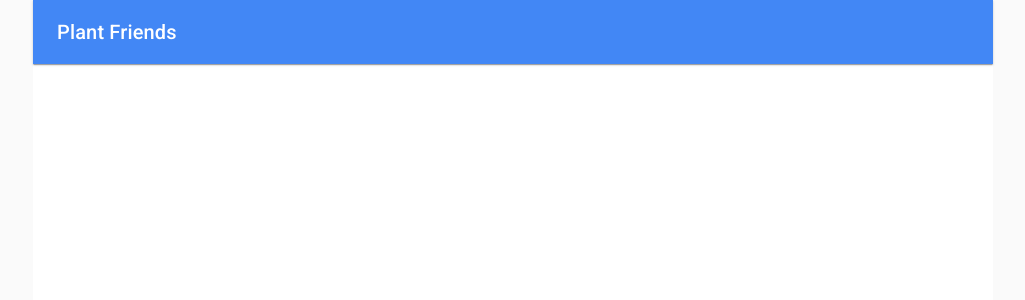
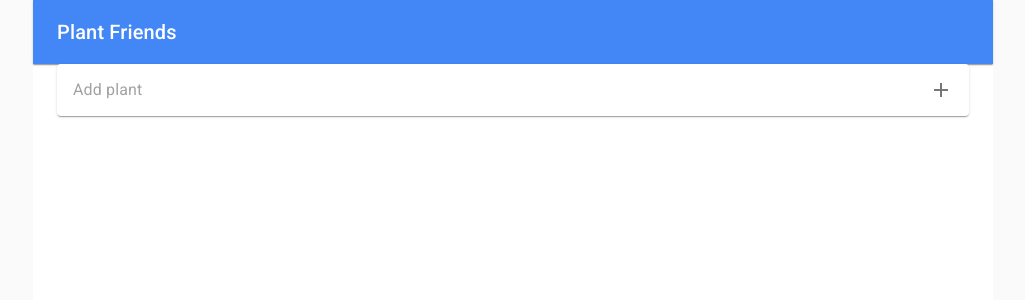
Before and after one commit to thunderlabs-tech/plant-friends, a React (Create React App) app in the folder clients/web-app/: page / in a window 1280 px wide. Shown: the top 300 px of the page, without its empty margins (127-1152 px from the left). Built offline with nearby package versions, Linux system fonts and the light colour scheme.

Commit message:
Add <NewPlantInput>

```diff
--- /dev/null
+++ b/clients/web-app/src/NewPlantInput.tsx
@@ -0,0 +1,53 @@
+import React, { useState, useCallback } from 'react';
+import { InputBase, IconButton, Icon, Paper, Box } from '@material-ui/core';
+import withStyles, { WithStyles } from '@material-ui/core/styles/withStyles';
+import { Theme } from '@material-ui/core/styles/createMuiTheme';
+import createStyles from '@material-ui/core/styles/createStyles';
+
+export type NewPlantInputProps = {
+  onAddNewPlant: (name: string) => void;
+};
+
+const styles = (theme: Theme) =>
+  createStyles({
+    root: {
+      paddingTop: 2,
+      paddingBottom: 2,
+      paddingLeft: theme.spacing(2),
+      paddingRight: theme.spacing(0.5),
+    },
+    input: {
+      flexGrow: 1,
+    },
+  });
+
+const NewPlantInput: React.SFC<WithStyles<typeof styles> & NewPlantInputProps> = ({ onAddNewPlant, classes }) => {
+  const [nameValue, setNameValue] = useState('');
+
+  return (
+    <Paper
+      component="form"
+      className={classes.root}
+      onSubmit={(e) => {
+        e.preventDefault();
+        onAddNewPlant(nameValue);
+      }}
+    >
+      <Box display="flex">
+        <InputBase
+          placeholder="Add plant"
+          id="newPlant-name"
+          name="newPlant-name"
+          value={nameValue}
+          onChange={useCallback((e) => setNameValue(e.currentTarget.value), [setNameValue])}
+          className={classes.input}
+        />
+        <IconButton type="submit">
+          <Icon>add</Icon>
+        </IconButton>
+      </Box>
+    </Paper>
+  );
+};
+
+export default withStyles(styles)(NewPlantInput);
--- a/clients/web-app/src/PlantListScreen.tsx
+++ b/clients/web-app/src/PlantListScreen.tsx
@@ -15,6 +15,7 @@ import { Collection } from './state/useCollection';
 import partition from 'lodash/partition';
 import { Plant, lastWateredAt } from './data/Plant';
 import { waterPlant } from './app/actions';
+import NewPlantInput from './NewPlantInput';
 
 export type PlantListScreenProps = {
   plants: Collection<Plant>;
@@ -43,8 +44,12 @@ const PlantListScreen: React.FC<PlantListScreenProps> = ({ plants }) => {
     waterPlant({ ...plant, wateringTimes: [new Date(), ...plant.wateringTimes] }, plants.dispatch);
   };
 
+  const onAddNewPlant = (name: string) => {
+    console.log('add plant', name);
+  };
+
   return (
-    <Container>
+    <Container style={{ height: '100%' }}>
       {unwateredPlants.length > 0 && (
         <List>
           {unwateredPlants.map((plant) => (
@@ -81,6 +86,8 @@ const PlantListScreen: React.FC<PlantListScreenProps> = ({ plants }) => {
           ))}
         </List>
       )}
+
+      <NewPlantInput onAddNewPlant={onAddNewPlant} />
     </Container>
   );
 };
```
